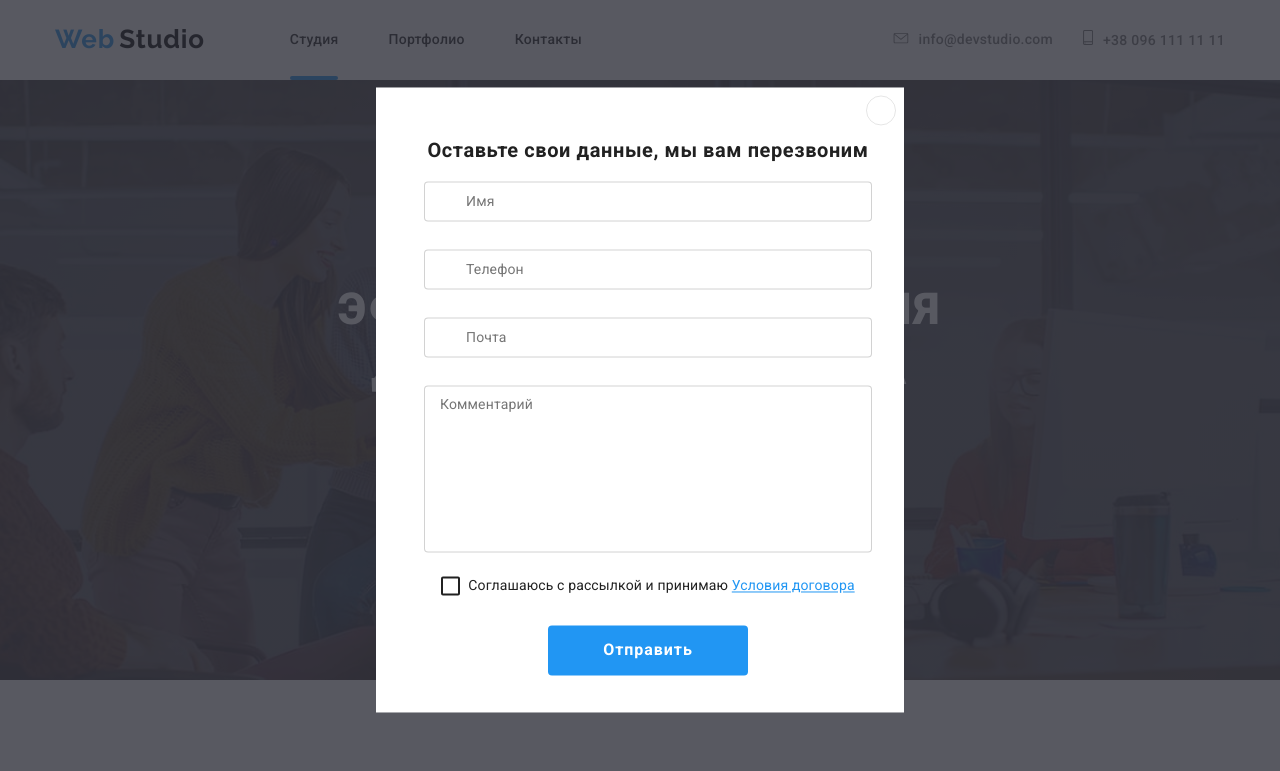
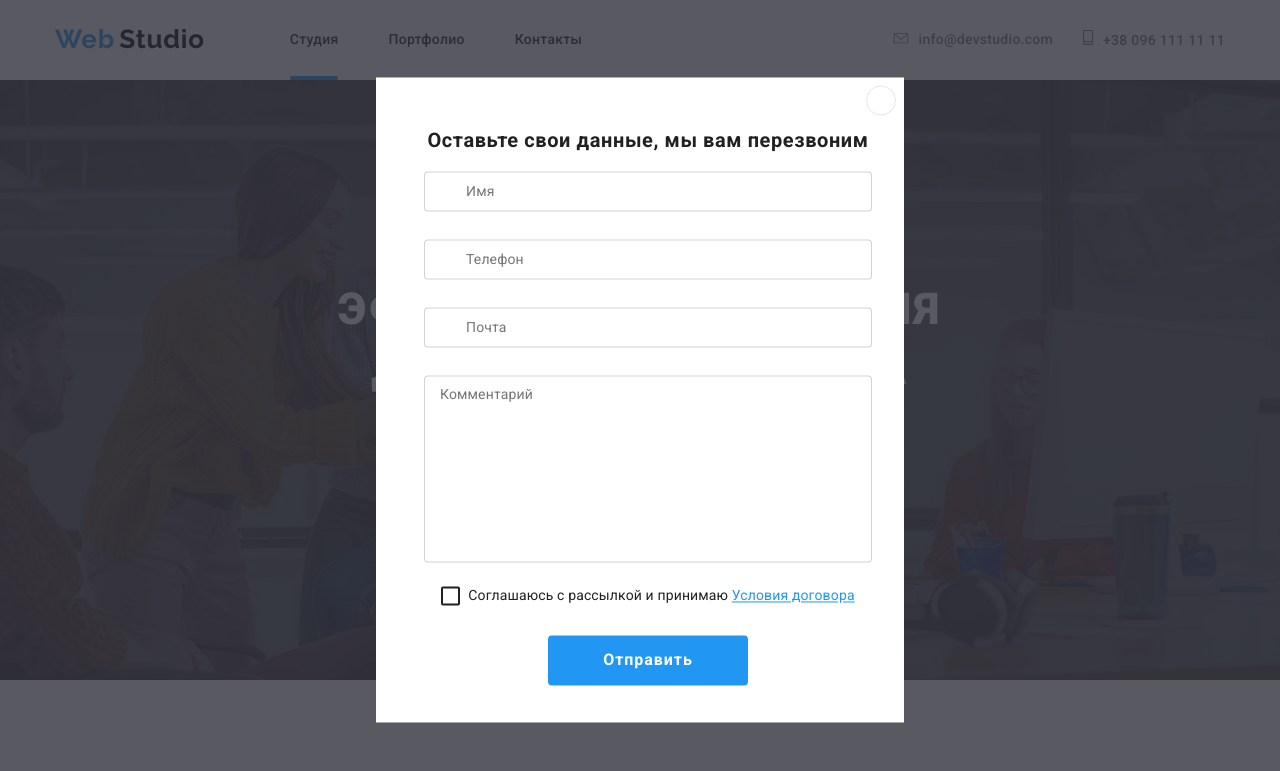
Before and after one commit to LiuKate/goit-markup-hw-06, a plain HTML site: page index.html in a window 1280 px wide. Both pictures are taken after a click on the element "Заказать услугу". Shown: the top 771 px of the page. Drawn offline with Linux system fonts and the light colour scheme.

Commit message:
добавляет отступ в комментии модалки

```diff
--- a/css/styles.css
+++ b/css/styles.css
@@ -324,14 +324,14 @@
   border: 1px solid rgba(33, 33, 33, 0.2);
   box-sizing: border-box;
   border-radius: 4px;
+  padding: 12px 16px;
+
+  resize: none;
 }
 .comment-area:focus + .form-label-comment,
 .comment-area:not(:placeholder-shown) + .form-label-comment {
   color: var(--accent-blue);
   transform: translateY(-35px);
-}
-.comment-area {
-  resize: none;
 }
 .agreement-checkbox {
   display: flex;
```
